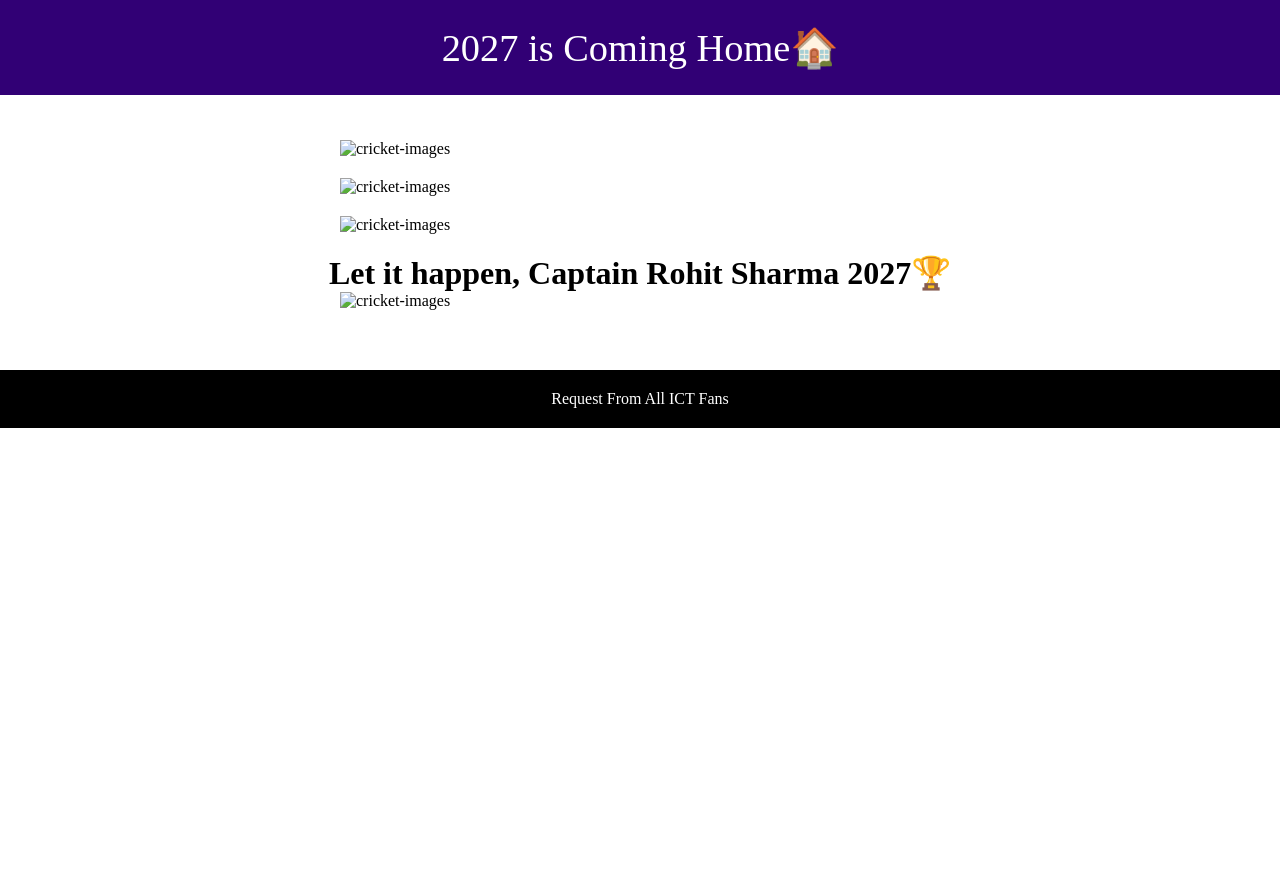
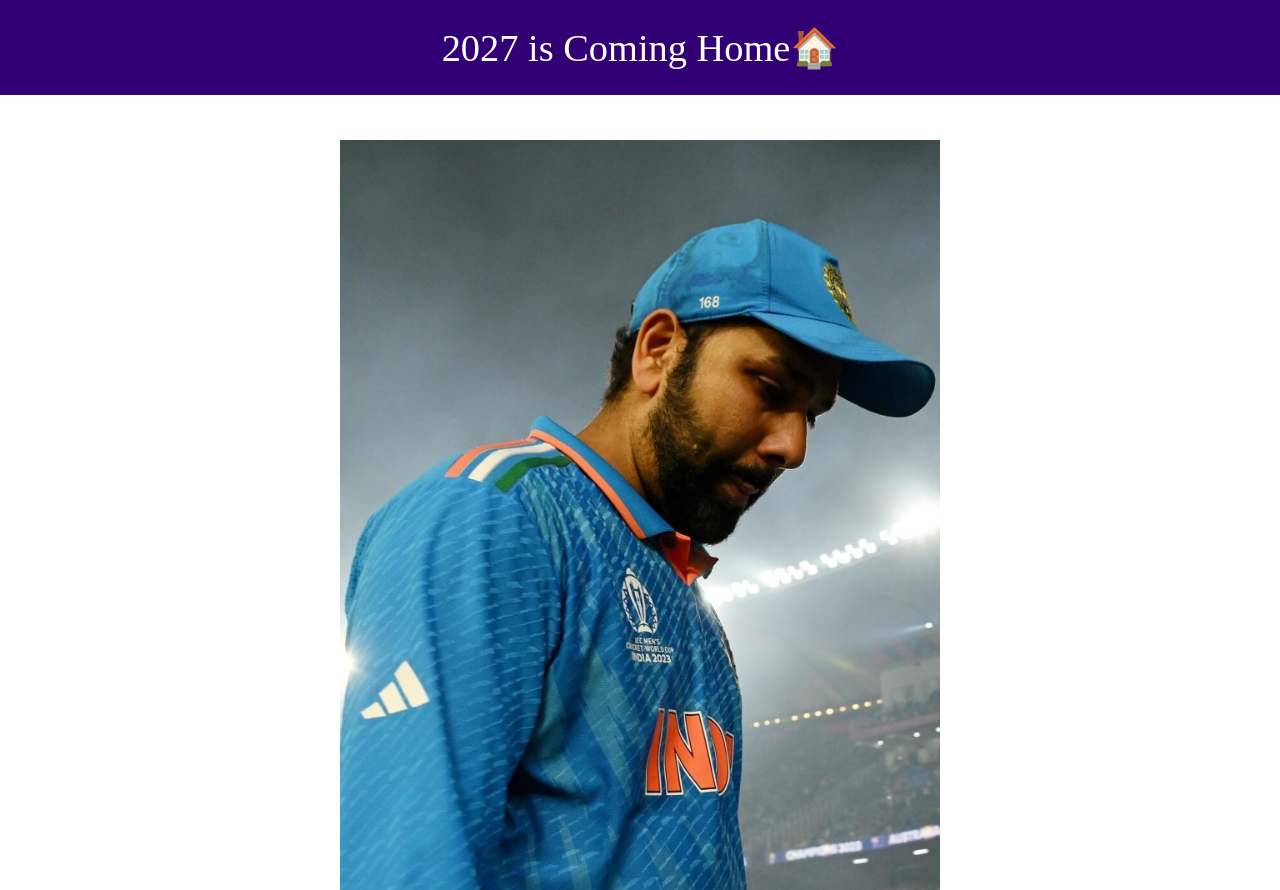
Before and after one commit to khushal4518/19nov2023, a plain HTML site: page index.html in a window 1280 px wide. Shown: the top 890 px of the page. Before the commit the page ends 800 px from the top, so only its background shows below. Drawn offline with Linux system fonts and the light colour scheme; the site is published under a folder, as on GitHub Pages, so addresses that start at the root find nothing.

Commit message:
Fix image paths

```diff
--- a/index.html
+++ b/index.html
@@ -11,12 +11,12 @@
     <div class="div">19/11/2023💔🏆</div>
     <div class="images">
 
-        <img src="/images/rohit.jpg" alt="cricket-images">
-        <img src="/images/FINAL.jpg" alt="cricket-images">
-        <img src="/images/b.jpg" alt="cricket-images">
+        <img src="images/rohit.jpg" alt="cricket-images">
+        <img src="images/FINAL.jpg" alt="cricket-images">
+        <img src="images/b.jpg" alt="cricket-images">
 
         <h1>Let it happen, Captain Rohit Sharma 2027🏆</h1>
-        <img src="/images/2027.jpg" alt="cricket-images">
+        <img src="images/2027.jpg" alt="cricket-images">
     </div>
 
     <div class="footer">
```
